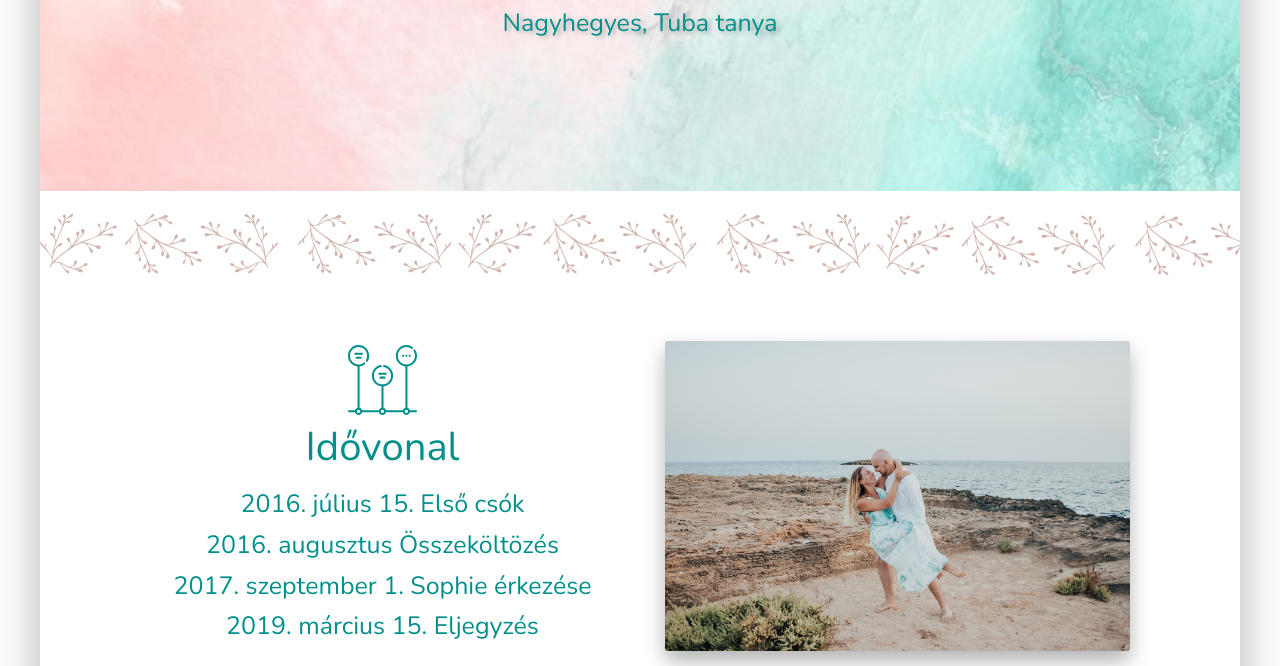
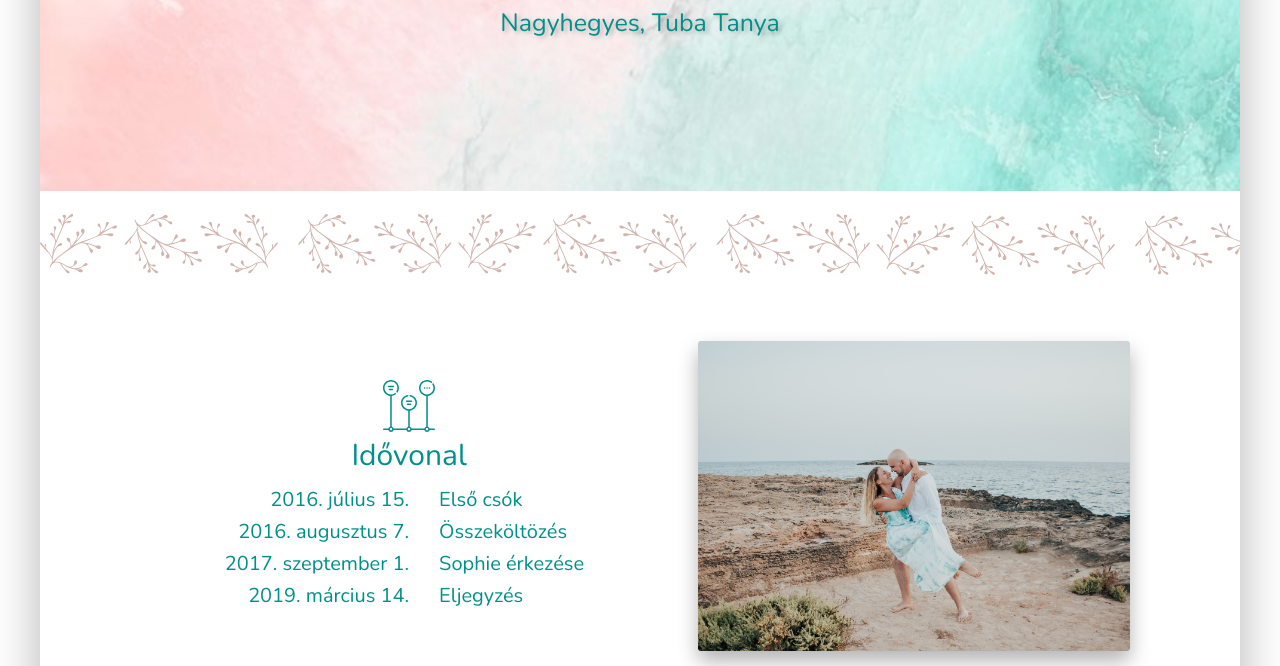
Before and after one commit to adamtoth9112/wedding, a website: page index.html in a window 1280 px wide. Shown: the part 494-1160 px from the top of the page. Drawn offline with nearby package versions, Linux system fonts and the light colour scheme.

Commit message:
responvise upgrade + fixes

```diff
--- a/index.html
+++ b/index.html
@@ -28,19 +28,41 @@
             <div class="row--1">
                 <h1 class="heading-1 margin-bottom-sm">Viki és Ádám</h1>
                 <h2 class="heading-2">2020. július 11.</h2>
-                <h3 class="heading-3">Nagyhegyes, Tuba tanya</h3>
+                <h3 class="heading-3">Nagyhegyes, Tuba Tanya</h3>
             </div>
         </div>
         <div class="row" id="idovonal">
             <div class="row--2">
                 <div class="row--2__container">
                     <div class="row--2__text">
-                        <img src="img/timeline.svg" alt="" class="row--icon">
+                        <img src="img/timeline.svg" alt="" class="row--icon__small">
                         <h2 class="content-title">Idővonal</h2>
-                        <p class="content-text">2016. július 15. Első csók</p>
-                        <p class="content-text">2016. augusztus Összeköltözés</p>
-                        <p class="content-text">2017. szeptember 1. Sophie érkezése</p>
-                        <p class="content-text">2019. március 15. Eljegyzés</p>
+                        <ul class="row--2__timeline-list">
+                            <li class="row--2__timeline-list__item">
+                                <p class="content-text">2016. július 15.</p>
+                            </li>
+                            <li class="row--2__timeline-list__item">
+                                <p class="content-text">Első csók</p>
+                            </li>
+                            <li class="row--2__timeline-list__item">
+                                <p class="content-text">2016. augusztus 7.</p>
+                            </li>
+                            <li class="row--2__timeline-list__item">
+                                <p class="content-text">Összeköltözés</p>
+                            </li>
+                            <li class="row--2__timeline-list__item">
+                                <p class="content-text">2017. szeptember 1.</p>
+                            </li>
+                            <li class="row--2__timeline-list__item">
+                                <p class="content-text">Sophie érkezése</p>
+                            </li>
+                            <li class="row--2__timeline-list__item">
+                                <p class="content-text">2019. március 14.</p>
+                            </li>
+                            <li class="row--2__timeline-list__item">
+                                <p class="content-text">Eljegyzés</p>
+                            </li>
+                        </ul>
                     </div>
                     <div class="row--2__img-holder">
                         &nbsp;
@@ -59,7 +81,7 @@
                                 <iframe src="https://www.google.com/maps/embed?pb=!1m14!1m8!1m3!1d133046.59126889467!2d21.319944729492196!3d47.481166568298306!3m2!1i1024!2i768!4f13.1!3m3!1m2!1s0x0%3A0x5be1a84778051f8a!2sTuba%20Tanya!5e0!3m2!1sen!2shu!4v1578339082306!5m2!1sen!2shu" frameborder="0" allowfullscreen="" class="google-maps"></iframe>
                         </p>
                         <p class="content-text--small"><strong>Csak autóval megközelíthető!</strong> <br>
-                                Kérjük jelezd, ha segítsünk fuvart találni!</p>
+                                Kérlek jelezd a visszajelző űrlapon, ha segítsünk fuvart találni.</p>
                     </div>
                     <div class="row--3__card row--3__card--b">
                         <img src="img/time.svg" alt="" class="row--icon">
@@ -72,7 +94,7 @@
                             <p class="content-text">Szertartás: 16 órától</p>
                         </div>
                         <div>&nbsp;</div>
-                        <p class="content-text--small">Majd hajnalig tartó evészet, ivászat és mulatság!</p>
+                        <p class="content-text--small">Reméljük, hogy velünk tartasz a szertartás utáni vacsorára, tortázásra, táncra és mulatságra!</p>
                     </div>
             </div>
         </div>
@@ -84,7 +106,7 @@
                     </div>
                     <div class="row--4__text">
                         <img src="img/mail.svg" alt="" class="row--icon">
-                        <p class="content-text"><strong>Várjuk visszajelzésedet február 15-ig!</strong></p>
+                        <p class="content-text"><strong>Várjuk visszajelzésedet március 1-ig!</strong></p>
                         <p class="content-text">Különleges étrendre vonatkozó vagy egyéb kéréseket, észrevételeket is itt tudtok megosztani velünk.</p>
                         <a class="btn" href="https://docs.google.com/forms/d/e/1FAIpQLSeM7rQDV2jpCbzlKxizX2PxuYe9HAYtgaaxVQ_jxpZBCb37UA/viewform">Visszajelzek!</a>
                     </div>
@@ -104,6 +126,9 @@
                     <p class="content-text--small">
                         A visszajelzések beérkezése után tudunk csoportos árajánlatot kérni.<br>
                         Az odajutást mi biztosítjuk számotokra!
+                    </p>
+                    <p class="content-text--small content-text--small__x">
+                        Részletek a visszajelző űrlapon.
                     </p>
                 </div>
             </div>
--- a/sass/_base.scss
+++ b/sass/_base.scss
@@ -21,6 +21,7 @@ $bp-large: 62.5em;   // 1000px
 $bp-medium: 56.5em;    // 900px;
 $bp-small: 43.75em;    // 600px;
 $bp-smallest: 27em;    // 400px;
+$bp-xsmall: 22.5em; // 360px;
 
 $menu-height: 6rem;
 
@@ -82,7 +83,7 @@ body {
         grid-template-rows: 1rem calc(60vh - 11rem);
     }
 
-    @media only screen and (max-width: $bp-smallest) {
+    @media only screen and (max-width: $bp-small) {
         grid-template-rows: calc(60vh - 11rem);
     }
 }
@@ -91,7 +92,7 @@ body {
     line-height: 1;
     margin: 1rem;
     padding: 1rem 3rem;
-    font-size: 4rem;
+    font-size: 2rem;
     text-decoration: none;
     color: white;
     background-color: $color-secondary-dark;
@@ -107,7 +108,7 @@ body {
         transform: translateY(-3px);
         box-shadow: 0 0.5rem 3rem rgba(0, 0, 0, .4);
 
-        @media only screen and (max-width: $bp-smallest) {
+        @media only screen and (max-width: $bp-small) {
             transform: none;
             background-color: $color-secondary-dark;
             box-shadow: none;
@@ -118,23 +119,19 @@ body {
         transform: translateY(-1px);
         box-shadow: 0 0.5rem 2rem rgba(0, 0, 0, .3);
 
-        @media only screen and (max-width: $bp-smallest) {
+        @media only screen and (max-width: $bp-small) {
             transform: none;
             box-shadow: none;
         }
     }
 
     @media only screen and (max-width: $bp-large) {
-        font-size: 3rem;
+        font-size: 2rem;
         font-weight: 400;
     }
 
-    @media only screen and (max-width: $bp-large) {
+    @media only screen and (max-width: $bp-small) {
         font-size: 4rem;
-    }
-
-    @media only screen and (max-width: $bp-smallest) {
-        font-size: 6rem;
         margin: 3rem;
     }
 }
--- a/sass/_typography.scss
+++ b/sass/_typography.scss
@@ -13,7 +13,7 @@
     color: $color-font-primary;
     text-shadow: $text-shadow-grey;
 
-    @media only screen and (max-width: $bp-smallest) {
+    @media only screen and (max-width: $bp-small) {
         font-size: 5rem;
     }
 }
@@ -24,29 +24,33 @@
     color: $color-font-primary;
     text-shadow: $text-shadow-grey;
 
-    @media only screen and (max-width: $bp-smallest) {
+    @media only screen and (max-width: $bp-small) {
         font-size: 4rem;
     }
 }
 
 .content-title {
-    font-size: 4rem;
+    font-size: 3rem;
     font-weight: 400;
     color: $color-font-primary;
     text-align: center;
 
-    @media only screen and (max-width: $bp-smallest) {
-        font-size: 6rem;
+    @media only screen and (max-width: $bp-small) {
+        font-size: 5rem;
     }
 }
 
 .content-text {
-    font-size: 2.5rem;
+    font-size: 2rem;
     font-weight: 500;
     color: $color-font-primary;
     text-align: center;
 
-    @media only screen and (max-width: $bp-smallest) {
+    @media only screen and (max-width: $bp-medium) {
+        font-size: 2rem;
+    }
+
+    @media only screen and (max-width: $bp-small) {
         font-size: 3rem;
     }
 
@@ -55,8 +59,16 @@
         text-align: center;
         font-weight: 400;
 
-        @media only screen and (max-width: $bp-smallest) {
+        @media only screen and (max-width: $bp-small) {
             font-size: 3rem;
+        }
+
+        &__x {
+            font-size: 1.5rem;
+
+            @media only screen and (max-width: $bp-small) {
+                font-size: 2rem;
+            }
         }
     }
 
--- a/sass/components/row.scss
+++ b/sass/components/row.scss
@@ -21,18 +21,18 @@
 
         &__container {
             display: grid;
-            grid-template-columns: repeat(2, 1fr);
+            grid-template-columns: 1.2fr 1fr;
             justify-content: space-around;
             justify-items: center;
             align-items: center;
-            grid-gap: 5rem;
+            grid-gap: 3rem;
             padding: 15rem 11rem 2rem 11rem;
 
             @media only screen and (max-width: $bp-medium) {
                 padding: 15rem 5rem 2rem 5rem;
             }
 
-            @media only screen and (max-width: $bp-smallest) {
+            @media only screen and (max-width: $bp-small) {
                 grid-template-columns: auto;
                 padding: 15rem 0 0 0;
             }
@@ -41,7 +41,7 @@
         &__text {
             display: grid;
             justify-items: center;
-            grid-template-rows: 1.2fr 1.2fr repeat(4, .7fr);
+            grid-template-rows: 1.2fr 1.2fr;
         }
 
         &--b__text {
@@ -73,7 +73,7 @@
                 height: 26rem;
             }
 
-            @media only screen and (max-width: $bp-smallest) {
+            @media only screen and (max-width: $bp-small) {
                 box-shadow: none;
                 height: 43rem;
                 border-radius: 0;
@@ -90,6 +90,29 @@
 
         &__divider {
             grid-column: 1 / -1;
+        }
+
+        &__timeline-list {
+            list-style: none;
+            display: flex;
+            flex-wrap: wrap;
+
+            &__item {
+                flex: 0 0 50%;
+
+                & > p {
+                    text-align: right;
+
+                    @media only screen and (max-width: $bp-xsmall) {
+                        font-size: 2.5rem;
+                    }
+                }
+
+                &:nth-child(even) > p {
+                    text-align: left;
+                    margin-left: 3rem;
+                }
+            }
         }
     }
 
@@ -132,7 +155,7 @@
                 transform: scale(1.1);
                 box-shadow: 0 2rem 3rem rgba(black, 0.3);
 
-                @media only screen and (max-width: $bp-smallest) {
+                @media only screen and (max-width: $bp-small) {
                     transform: none;
                 }
             }
@@ -141,7 +164,7 @@
                 grid-template-rows: 1fr 1fr 1fr max-content 1fr 1fr;
             }
 
-            @media only screen and (max-width: $bp-smallest) {
+            @media only screen and (max-width: $bp-small) {
                 margin: 4rem auto;
                 max-width: 50rem;
                 border-radius: 0;
@@ -156,7 +179,7 @@
                 background-color: rgba(white, .9);
                 grid-column: 2;
 
-                @media only screen and (max-width: $bp-smallest) {
+                @media only screen and (max-width: $bp-small) {
                     grid-column: auto;
                 }
             }
@@ -170,7 +193,7 @@
             padding: 5rem 0;
         }
 
-        @media only screen and (max-width: $bp-smallest) {
+        @media only screen and (max-width: $bp-small) {
             grid-template-columns: auto;
             grid-gap: 0;
             justify-content: space-evenly;
@@ -188,5 +211,9 @@
 
     &--icon {
         width: 15%;
+
+        &__small {
+            width: 10%;
+        }
     }
 }
```
Also changed, not shown: css/style.css.
